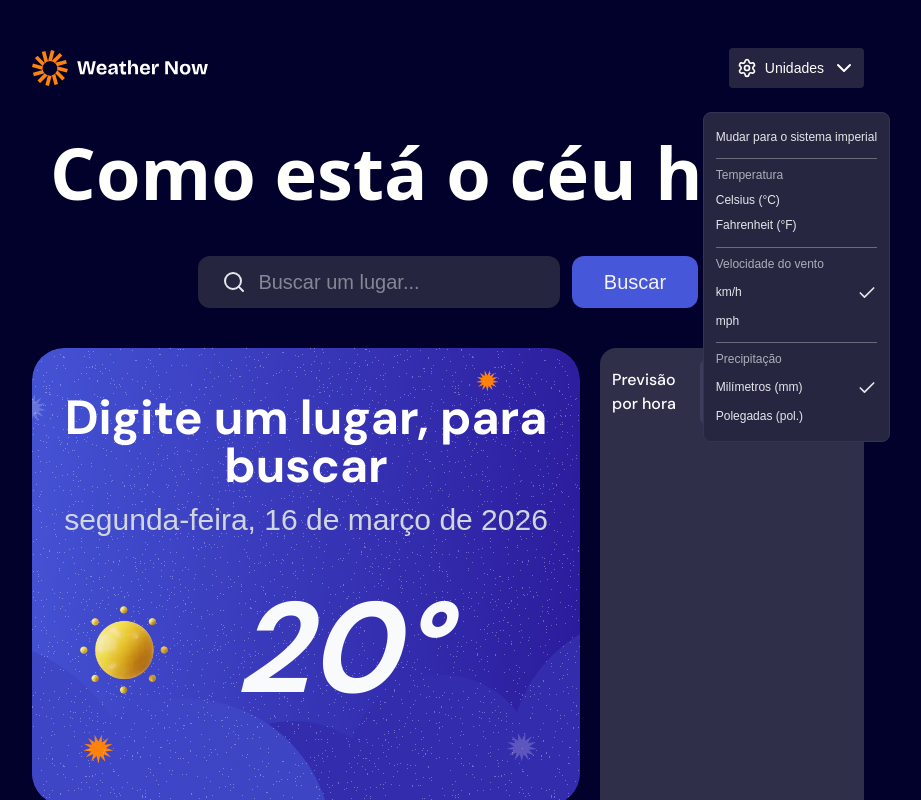
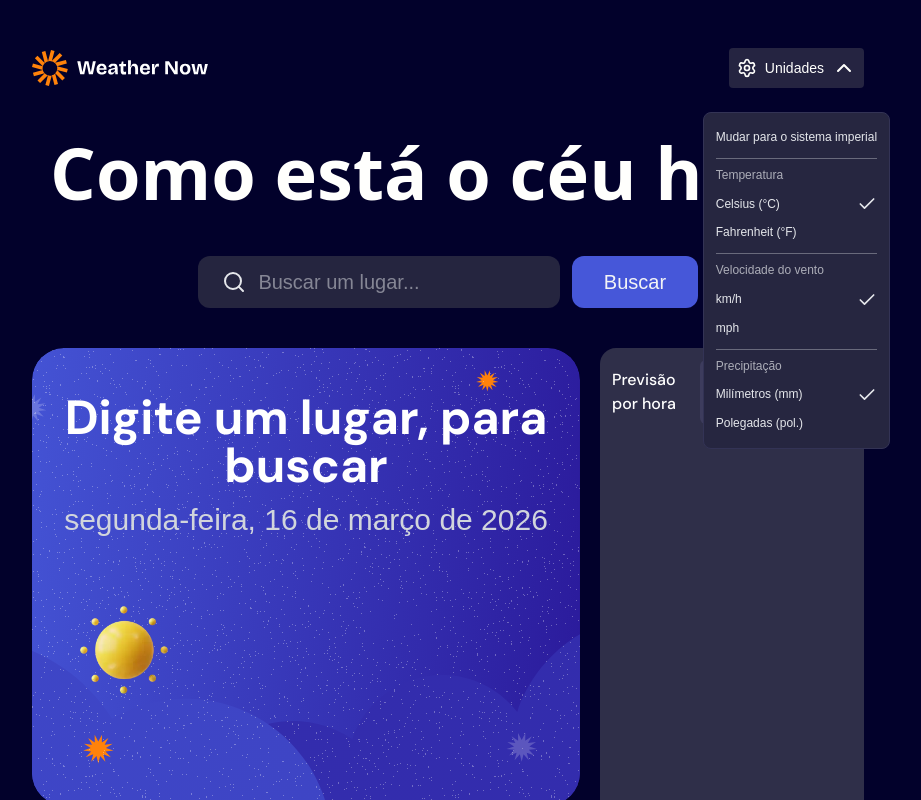
Before and after one commit to Gustavooli122/Previsao-de-tempo, a Next.js app: page / in a window 1280 px wide. Both pictures are taken after a click on the button "Unidades". Shown: the top 800 px of the page, without its empty margins (192-1113 px from the left). Built offline with nearby package versions, Linux system fonts and the light colour scheme; a web font is replaced by a local one.

Commit message:
atualizado

```diff
--- a/src/app/components/Time.jsx
+++ b/src/app/components/Time.jsx
@@ -2,11 +2,34 @@
 
 import Image from "next/image";
 import { UnitContext } from "../contexts/unitContext";
+import { useContext } from "react";
+import { items } from "../hooks/menuHeader";
 export default function Time({temperatura, sensasaoTermica, vento, preciptacao,umidade,dataHora,cidade,estado}){
 
 
 const agora = new Date();
+function valueUnit(type){
+if(type === "feels"){
+  return sensasaoTermica
+}
+ if(type === "wind"){
+  return vento
+}
+ if(type === "temp"){
+  return temperatura
+}
+ if(type === "humidity"){
+  return umidade
+}
+ if(type === "rain"){
+  return preciptacao
+}
+else{
+  return alert("Ocorreu um erro ao fazer a busca!");
+}
+}
 
+console.log(valueUnit("temp"))
 const dataFormatada = agora.toLocaleDateString("pt-BR", {
   weekday: "long",
   day: "numeric",
@@ -14,9 +37,11 @@ const dataFormatada = agora.toLocaleDateString("pt-BR", {
   year: "numeric"
 });
 
-   const {units,convert} = UnitContext;
+   const {units,convert} = useContext(UnitContext) ;
 
 
+
+console.log(units[0].unit)
     return(
     <main className="flex flex-col  gap-10 sm:col-span-2">
        <section className="relative">
@@ -25,17 +50,19 @@ const dataFormatada = agora.toLocaleDateString("pt-BR", {
 
          <div className="text-center  flex flex-col gap-3"> <h1 className="text-white text-xl sm:text-2xl md:text-3xl lg:text-4xl xl:text-5xl font-bold">{cidade?`${cidade}, ${estado}`:"Digite um lugar, para buscar"}</h1>
         <p className="text-gray-300 text-base sm:text-lg md:text-xl lg:text-2xl xl:text-3xl ">{dataHora?dataHora:dataFormatada}</p></div>
-   <div className="w-full relative flex  items-center gap-5"> <Image src={'/imgs/icon-sunny.webp'} className="w-1/3" width={140} height={140} alt="ícone do clima"/><h1 className="text-gray-50  text-5xl sm:text-6xl md:text-7xl lg:text-8xl xl:text-9xl font-bold italic"> {temperatura?temperatura:"20"}°</h1></div>
+   <div className="w-full relative flex  items-center gap-5"> <Image src={'/imgs/icon-sunny.webp'} className="w-1/3" width={140} height={140} alt="ícone do clima"/><h1 className={`text-gray-50 ${temperatura?"text-3xl sm:text-4xl md:text-5xl lg:text-6xl xl:text-7xl":"text-2xl sm:text-3xl md:text-4xl lg:text-5xl "}  font-bold italic`}> {temperatura?convert(temperatura, "temp",units[4].unit):``}</h1></div>
        </section>
 
        </section>
-       <section className="grid grid-cols-2  gap-4">
-         <div className="bg-[#25253f] flex flex-col justify-between rounded-xl border-2 border-[#373659] gap-3 p-4"><p className="text-sm sm:text-base md:text-lg  text-gray-400">Sensação térmica de</p><p className="text-white text-2xl sm:text-3xl">{sensasaoTermica?sensasaoTermica:"20"}°</p></div>
-         <div className="bg-[#25253f] flex flex-col gap-3 justify-between p-4 rounded-xl border-2 border-[#373659] "><p className=" text-gray-400 text-sm sm:text-base md:text-lg">Humidade</p><p className="text-white text-2xl sm:text-3xl">{umidade?umidade:"25"}%</p></div>
-         <div className={`bg-[#25253f] flex flex-col gap-3 justify-between p-4 rounded-xl border-2 border-[#373659] `}><p className="text-sm sm:text-base md:text-lg text-gray-400">Vento</p><p className="text-white text-2xl sm:text-3xl">{vento?vento:"20"} </p></div>
-         <div className="bg-[#25253f] flex flex-col gap-3 p-4 justify-between rounded-xl border-2 border-[#373659] "><p className="text-sm sm:text-base md:text-lg text-gray-400">Preciptação</p><p className="text-white text-2xl sm:text-3xl md:text-4xl">{preciptacao?preciptacao:"30"} mm</p></div>
+       <section className="grid grid-cols-2  gap-4">{
+        units.map((unit,index)=>(
 
-       </section>
+<div key={index} className={`bg-[#25253f] ${unit.typeUnit === "temp"?"hidden":"flex"} flex-col justify-between rounded-xl border-2 border-[#373659] gap-3 p-4`}><p className="text-sm sm:text-base md:text-lg  text-gray-400">{unit.name}</p><p className="text-white text-2xl sm:text-3xl">{cidade?convert(valueUnit(unit.typeUnit),unit.typeUnit,unit.unit):"Busque uma cidade"}</p></div>
+       )
+
+)
+       }</section>
+
 
     </main>)
 }
--- a/src/app/components/forecast.jsx
+++ b/src/app/components/forecast.jsx
@@ -1,8 +1,10 @@
 import Image from "next/image"
+import { useContext } from "react";
+import { UnitContext } from "../contexts/unitContext";
 export default function Forecast({dias, fetchWeather}){
 
 
-
+const {units, convert} = useContext(UnitContext)
     function formatDay(daily){
         if(!daily) return [];
         return daily.time.map((date, i)=>({
@@ -29,7 +31,7 @@ export default function Forecast({dias, fetchWeather}){
       })}</h1>
                         <Image src={weather.icon} width={200} height={200} alt={weather.label}/>
                     </div>
-                    <div className="text-md sm:text-base md:text-lg flex justify-between"><p>{day.min} °</p><p>{day.max} °</p></div>
+                    <div className="text-xs sm:text-sm  md:text-md lg:text-lg flex justify-between "><p>{convert(day.min,units[4].typeUnit, units[4].unit)}</p><p>{convert(day.max,units[4].typeUnit, units[4].unit)}</p></div>
                 </section>
             )
                   }
--- a/src/app/components/header.jsx
+++ b/src/app/components/header.jsx
@@ -3,81 +3,70 @@ import { useContext } from "react";
 import { Search } from "lucide-react";
 import { Settings } from "lucide-react";
 import { ChevronDown } from "lucide-react";
-import { useState } from "react";
+import { useState,useEffect, useRef } from "react";
 import { Check } from "lucide-react";
 import { UnitContext } from "../contexts/unitContext";
+import { items } from "../hooks/menuHeader";
 
 
 export default function Header({buscarCity}){
     const [aberto, setAberto] = useState(false);
-    const [selecionado, setSelecionado]= useState([]);
     const [cidade,setCidade]=useState("");
-    const {units,setUnits}= useContext(UnitContext)
+    const {units,setUnits}= useContext(UnitContext);
+    const menuRef = useRef(null);
 
-    const items = [
-  {
-    type: "temp",
-    label: "Temperatura",
-    options: [
-      { label: "Celsius (°C)", value: "°C" },
-      { label: "Fahrenheit (°F)", value: "°F" }
-    ]
-  },
-  {
-    type: "wind",
-    label: "Velocidade do vento",
-    options: [
-      { label: "km/h", value: "kmh" },
-      { label: "mph", value: "mph" }
-    ]
-  },
-  {
-    type: "rain",
-    label: "Precipitação",
-    options: [
-      { label: "Milímetros (mm)", value: "mm" },
-      { label: "Polegadas (pol.)", value: "in" }
-    ]
+useEffect(()=>{
+
+function handleClickOutside(event){
+
+  if(menuRef.current && !menuRef.current.contains(event.target)){
+    setAberto(false);
   }
-];
 
+}  document.addEventListener("pointerdown",handleClickOutside);
 
-function handleSelect(type, value){
-  setUnits(prev=>(
-    {
-        ...prev,[type]:value
-    }
+  return ()=>{ document.removeEventListener("pointerdown", handleClickOutside)}
 
-  ))
-  console.log(units)
+},[])
+    function handleSelect(type, value) {
+  setUnits(prev =>
+    prev.map(unit =>
+      unit.typeUnit === type
+        ? { ...unit, unit: value }
+        : unit
+    )
+  );
 }
 return(
 
 
     <header className="flex flex-col h-[25%] sm:col-span-3 mb-5 gap-12">
 
-    <div className="flex justify-between items-center">
+   <div className="flex justify-between items-center">
 
         <i><img className="h-9" src="/imgs/logo.svg" alt="logo" /></i>
 
-        <div className="bg-[#252441]  justify-center items-center p-0 sm:p-2 rounded-sm flex gap-2  text-sm">
+        <div ref={menuRef}  className="bg-[#252441]  justify-center items-center p-0 sm:p-2 rounded-sm flex gap-2  text-sm">
 
-             <div onClick={()=> setAberto(!aberto)} className="flex sm:hidden flex-col bg-[#02012b] gap-2 w-8  ">
-                <span className="bg-gray-200 h-[3px] rounded-sm"/>
-                <span className="bg-gray-200 h-[3px] rounded-sm"/>
-                <span className="bg-gray-200 h-[3px] rounded-sm"/>
+             <div onClick={()=> setAberto(!aberto)} className={`flex ${aberto?"justify-between":""} sm:hidden flex-col bg-[#02012b] gap-2 w-8 h-8.5`}>
+                <span className={`bg-gray-200 ${aberto?"-rotate-45  translate-y-4 translate-x-0":""} h-[3px] rounded-sm`}/>
+                <span className={`bg-gray-200 ${aberto?"hidden":"flex"} h-[3px] rounded-sm`}/>
+                <span className={` bg-gray-200 ${aberto?"rotate-45 -translate-y-4 1translate-x-4":""} h-[3px] rounded-sm`}/>
             </div>
 
-            <button onClick={()=> setAberto(!aberto)} className="text-[#fffffd] sm:flex hidden items-center gap-2 sm:relative"><Settings className="text-[#fffffd] w-5"/>Unidades <ChevronDown className="text-[#fffffd]"/></button>
+            <button onClick={()=> setAberto(!aberto)} className="text-[#fffffd] sm:flex hidden items-center gap-2 sm:relative"><Settings className="text-[#fffffd] w-5"/>Unidades <ChevronDown className={`text-[#fffffd] ${aberto?"rotate-180":"rotate-0"}`}/></button>
         {aberto && (
-            <section className="absolute right-0 sm:right-auto sm:top-24 md:top-28 z-20 bg-[#262640] top-18 text-gray-200 text-[12px] flex flex-col gap-3 justify-center text-sm px-3 py-4 rounded-lg border border-[#333355]">
+            <section className="absolute  right-0 sm:right-auto sm:top-24 md:top-28 z-20 bg-[#262640] top-18 text-gray-200 text-[12px] flex flex-col gap-3 justify-center text-sm px-3 py-4 rounded-lg border border-[#333355]">
                 <p>Mudar para o sistema imperial</p>
       {
         items.map((e)=>(
  <div key={e.type} className="space-y-2"> <hr className="opacity-35" />
+
       <p className="opacity-70">{e.label}</p>
+
       {
-        e.options.map(item=> (<p className="flex justify-between items-center cursor-pointer" onClick={()=>handleSelect(e.type, item.value)}> {item.label} {units[e.type] === item.value && (<Check className="w-5"/>)}</p>))
+        e.options.map((item, index)=>(
+        <p key={index} className="flex justify-between items-center cursor-pointer" onClick={()=>handleSelect(e.type, item.value)}> {item.label} {units.find(u => u.typeUnit === e.type)?.unit === item.value && (<Check className="w-5"/>)}</p>))
       }
 
 
@@ -101,6 +90,8 @@ return(
         <button onClick={()=> buscarCity(cidade)} className="bg-[#4657d9] hover:bg-indigo-400 text-gray-100 w-full sm:w-1/3 md:w-1/3 rounded-xl p-3">Buscar</button>
     </section>
 
+
+
     </header>
 )
 }
--- a/src/app/components/hourly.jsx
+++ b/src/app/components/hourly.jsx
@@ -2,6 +2,8 @@
 import { useState } from "react"
 import { ChevronDown } from "lucide-react"
 import Image from "next/image"
+import { useContext } from "react";
+import { UnitContext } from "../contexts/unitContext";
 export default function Hourly({horaTempo, getWeatherInfo}){
     const [daySelect, setDaySelect]=useState("segunda-feira")
     const  [chevronDown,setChevronDown]= useState(false)
@@ -17,6 +19,7 @@ export default function Hourly({horaTempo, getWeatherInfo}){
   "sábado",
   "domingo"
 ];
+const {units, convert} = useContext(UnitContext)
 
      function selectDay(day){
         setDaySelect(day)
@@ -43,7 +46,7 @@ export default function Hourly({horaTempo, getWeatherInfo}){
 
 
      return(
-        <main className="bg-[#2f2f49] h-full rounded-2xl  p-3 ">
+        <main className="bg-[#2f2f49]  h-full rounded-2xl  p-3 ">
             <div  className="font-medium relative text-white flex flex-col items-center sm:flex-col md:flex-row gap-2 justify-between mb-3"> <h1>Previsão por hora</h1><button className="rounded-md bg-[#3d3c5d] w-full flex justify-between gap-2 p-2" onClick={()=>setChevronDown(prev => !prev)}> <p>{daySelect}</p> {chevronDown?<ChevronDown className="transition-transform ease-in-out rotate-180"/>:<ChevronDown className="transition-transform ease-in-out rotate-0"/>}
 
 
@@ -59,7 +62,7 @@ export default function Hourly({horaTempo, getWeatherInfo}){
             hour: "2-digit",
             minute: "2-digit"
           })}</p>
-                  </div>  <h2 className="text-lg font-medium text-white">{e.temp}°</h2>
+                  </div>  <h2 className="text-xs sm:text-sm  md:text-md lg:text-lg font-medium text-white">{convert(e.temp,units[4].typeUnit, units[4].unit)}</h2>
                   </section>)
                 }
 
--- a/src/app/contexts/unitContext.js
+++ b/src/app/contexts/unitContext.js
@@ -9,30 +9,32 @@ export function UnitProvider({ children }) {
     switch (type) {
 
       case "temp":
-        return unit === "C"
-          ? `${(value * 9 / 5) + 32} °F`
-          : `${(value - 32) * 5 / 9} °C`;
-
+  return unit === "F"
+    ? `${((value * 9 / 5) + 32).toFixed(2)} °F`
+    : `${value.toFixed(2)} °C`;
       case "wind":
         return unit === "kmh"
-          ? `${value * 0.621371} mph`
-          : `${value / 0.621371} km/h`;
+          ? `${value} km/h`
+          : `${(value * 0.621371).toFixed(2)} mph`;
 
       case "rain":
         return unit === "mm"
-          ? `${value * 0.0393701} in`
-          : `${value / 0.0393701} mm`;
+          ?  `${value} mm`
+          :`${(value * 0.0393701).toFixed(2)} in`;
 
+      case "feels":
+        return `${value} °`;
+
+      case "humidity":
+        return `${value} %`;
       default:
         return value;
     }
 
 
-}   const [units,setUnits] = useState({
-        temp:"c°",
-        wind:"kmh",
-        rain:"mm"
-    })
+}   const [units,setUnits] = useState([{unit:"kmh",typeUnit:"wind",name:"Vento"},{unit:"mm",typeUnit:"rain",name:"Preciptação"},{unit:"%",typeUnit:"humidity",name:"Humidade"},{unit:"°",typeUnit:"feels",name:"Sensação térmica"},{unit:"C",typeUnit:"temp",name:"temperatura"}]
+
+    )
 
     return(
         <UnitContext.Provider value={{units,setUnits,convert}}>
--- /dev/null
+++ b/src/app/hooks/menuHeader.js
@@ -0,0 +1,27 @@
+
+   export const items = [
+  {
+    type: "temp",
+    label: "Temperatura",
+    options: [
+      { label: "Celsius (°C)", value: "C" },
+      { label: "Fahrenheit (°F)", value: "F" }
+    ]
+  },
+  {
+    type: "wind",
+    label: "Velocidade do vento",
+    options: [
+      { label: "km/h", value: "kmh" },
+      { label: "mph", value: "mph" }
+    ]
+  },
+  {
+    type: "rain",
+    label: "Precipitação",
+    options: [
+      { label: "Milímetros (mm)", value: "mm" },
+      { label: "Polegadas (pol.)", value: "in" }
+    ]
+  }
+];
--- a/src/app/page/homePage.jsx
+++ b/src/app/page/homePage.jsx
@@ -18,8 +18,11 @@ vento,
 umidade,
 sensacaoTermica,
 precipitacao,tempoHoras,daily} = dados;
+const [items, setItems] = useState()
 
-
+ function itemsMenu(item){
+  return setItems(item);
+ }
 
   function getWeatherInfo(code) {
   if (code === 0) return { label: "Ensolarado", icon: "/imgs/icon-sunny.webp" };
@@ -64,8 +67,8 @@ precipitacao,tempoHoras,daily} = dados;
 
     return(
         <div className="p-5 sm:p-6 md:p-12 lg:px-16 xl:mx-40 flex flex-col grid-cols-3 sm:grid  gap-5">
-    <Header buscarCity={buscarCidade}/>
-    <Time temperatura={dados.temperatura} sensasaoTermica={dados.sensacaoTermica} vento={dados.vento} preciptacao={dados.precipitacao} umidade={dados.umidade} dataHora={dados.dataHora} cidade={dados.cidade} estado={dados.estado} />
+    <Header buscarCity={buscarCidade} itemsMenu={itemsMenu}/>
+    <Time temperatura={dados.temperatura}  sensasaoTermica={dados.sensacaoTermica} vento={dados.vento} preciptacao={dados.precipitacao} items={items} umidade={dados.umidade} dataHora={dados.dataHora} cidade={dados.cidade} estado={dados.estado} />
    <Hourly horaTempo={dados.tempoHoras} getWeatherInfo={getWeatherInfo}/>
    <Forecast dias={dados.daily} fetchWeather={getWeatherInfo}/>
     </div>
```
